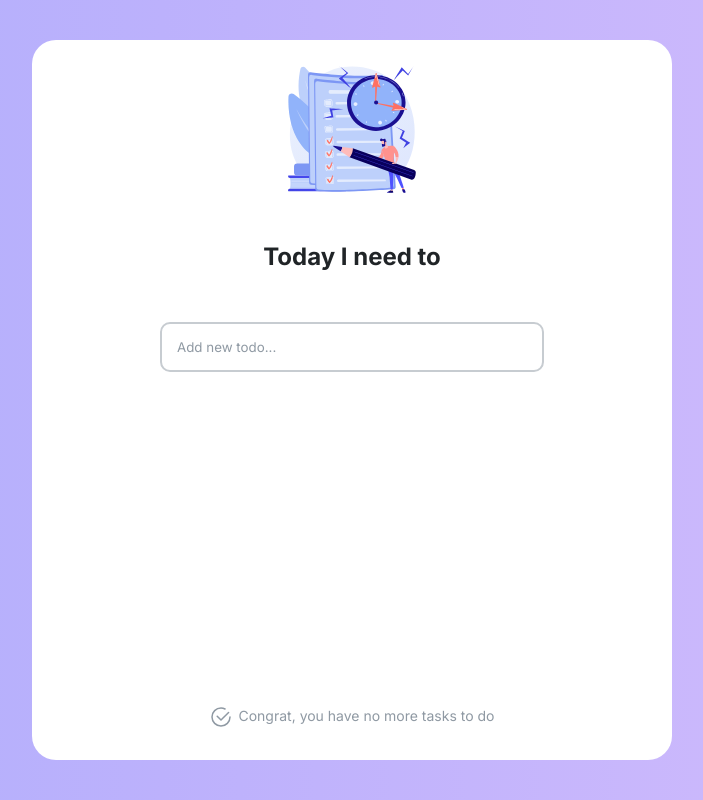
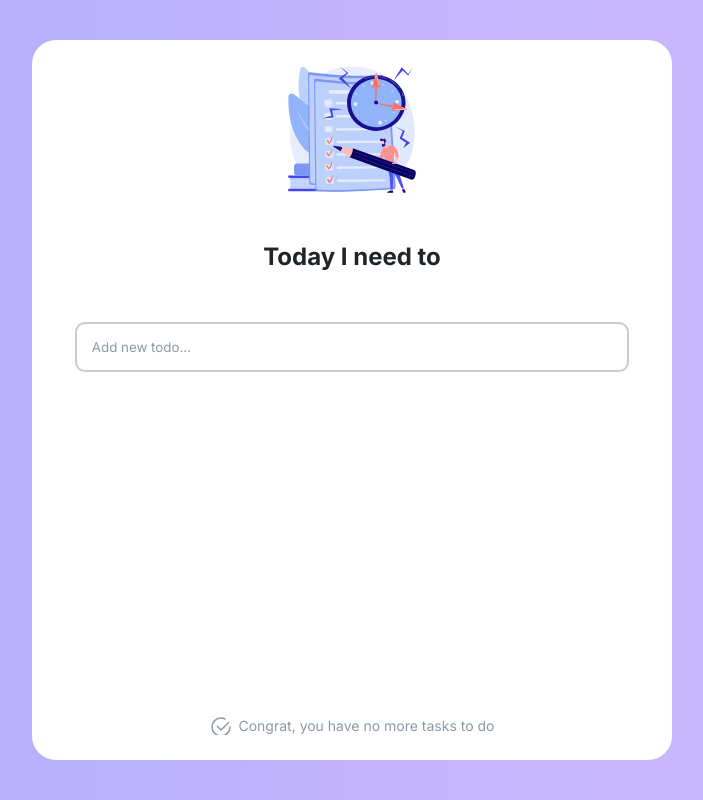
Before and after one commit to Egor-arkharov/test-mediacube, a Vue app: page / in a window 1280 px wide. Shown: the whole page, without its empty margins (288-991 px from the left). Built offline with nearby package versions, Linux system fonts and the light colour scheme; no server answers; the database is empty.

Commit message:
adaptive fix

```diff
--- a/src/assets/style/global/mixins.scss
+++ b/src/assets/style/global/mixins.scss
@@ -5,3 +5,29 @@
 		}
 	}
 }
+
+@mixin custom-scrollbar {
+  @supports selector(::-webkit-scrollbar) {
+    &::-webkit-scrollbar {
+      width: 4px;
+      border-radius: 10px;
+      background-color: $scrollbar-bc;
+    }
+
+    &::-webkit-scrollbar-thumb {
+      border-radius: 10px;
+      background-color: $scrollbar-thumb-bc;
+      cursor: pointer;
+
+      @include hover {
+        background-color: rgba($scrollbar-thumb-bc, 0.6);
+      }
+    }
+  }
+
+	@supports not selector(::-webkit-scrollbar) {
+    cursor: pointer;
+    scrollbar-width: thin;
+    scrollbar-color: $scrollbar-thumb-bc $scrollbar-bc;
+  }
+}
--- a/src/assets/style/global/variables.scss
+++ b/src/assets/style/global/variables.scss
@@ -7,6 +7,9 @@ $color-grey-2: #C7CCD1;
 $color-blue: #2578F4;
 $color-purple: #5D5FEF;
 $color-pink: #EF5DA8;
+
+$scrollbar-bc: rgba($color-black, 0.1);
+$scrollbar-thumb-bc: $color-black;
 
 $main-font: 'Inter 400', sans-serif;
 $main-font-bold: 'Inter 600', sans-serif;
--- a/src/components/TodoList.vue
+++ b/src/components/TodoList.vue
@@ -159,9 +159,6 @@ export default {
 
 <style lang="scss" scoped>
 .tasks {
-  $scrollbar-bc: rgba($color-black, 0.1);
-  $scrollbar-thumb-bc: $color-black;
-
   width: calc(100% + 16px);
   translate: -8px 0;
   height: 100px;
@@ -169,29 +166,7 @@ export default {
   overflow: hidden auto;
   padding-right: 10px;
 
-  @supports selector(::-webkit-scrollbar) {
-    &::-webkit-scrollbar {
-      width: 4px;
-      border-radius: 10px;
-      background-color: $scrollbar-bc;
-    }
-
-    &::-webkit-scrollbar-thumb {
-      border-radius: 10px;
-      background-color: $scrollbar-thumb-bc;
-      cursor: pointer;
-
-      @include hover {
-        background-color: rgba($scrollbar-thumb-bc, 0.6);
-      }
-    }
-  }
-
-  @supports not selector(::-webkit-scrollbar) {
-    cursor: pointer;
-    scrollbar-width: thin;
-    scrollbar-color: $scrollbar-thumb-bc $scrollbar-bc;
-  }
+  @include custom-scrollbar;
 
   &__loader {
     font-family: $main-font-bold;
--- a/src/store/index.js
+++ b/src/store/index.js
@@ -88,7 +88,7 @@ const actions = {
     } catch (error) {
       console.error("Error loading tasks:", error);
     } finally {
-      commit("setLoading", false); // Отключаем лоадер
+      commit("setLoading", false);
     }
   },
 
--- a/src/views/HomeView.vue
+++ b/src/views/HomeView.vue
@@ -72,6 +72,8 @@ export default {
   padding-left: 12px;
   padding-right: 12px;
 
+  overflow: hidden;
+
   &::before {
     content: "";
     position: absolute;
@@ -131,7 +133,6 @@ export default {
 
     padding-left: 29px;
     margin-top: auto;
-    margin-bottom: 10px;
 
     color: $color-grey;
 
@@ -153,6 +154,16 @@ export default {
     }
   }
 
+  @media (max-width: #{map-get($breakpoints, 'md')}), (max-height: 900px) {
+    &__inner {
+      overflow: hidden auto;
+      max-width: unset;
+      width: 90%;
+
+      @include custom-scrollbar;
+    }
+  }
+
   @media (max-width: #{map-get($breakpoints, 'md')}) {
     &__inner {
       width: 100%;
@@ -162,12 +173,6 @@ export default {
       margin-bottom: 30px;
     }
   }
+}
 
-  @media (max-width: #{map-get($breakpoints, 'sm')}) {
-    &__inner {
-      overflow: hidden auto;
-      max-width: unset;
-    }
-  }
-}
 </style>
```
Also changed, not shown: 1 other file (tests, documents, lock files or other folders).
